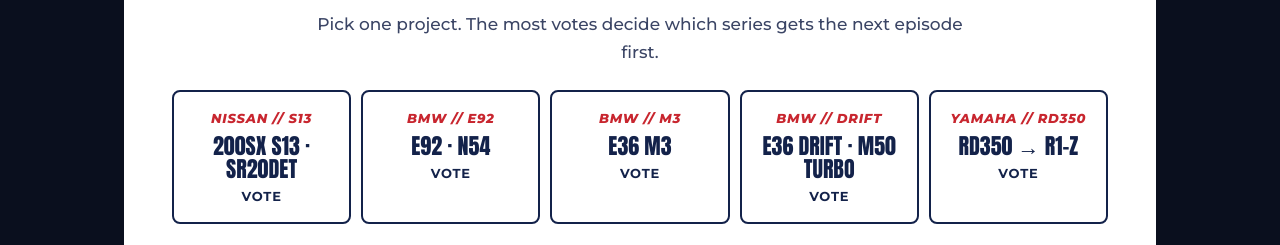
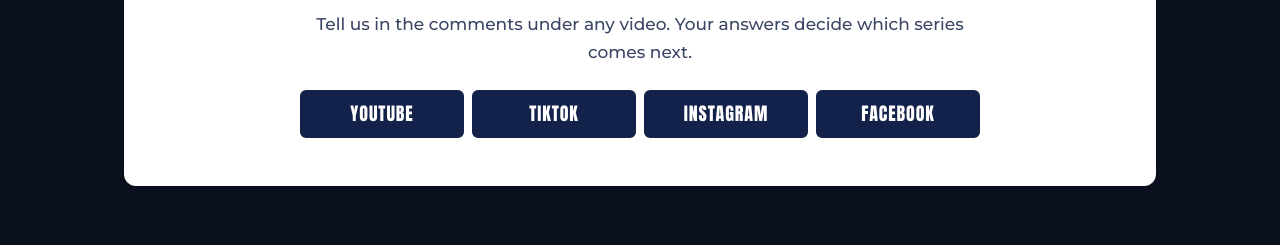
Before and after one commit to pucko7/autotech-web, a plain HTML site: page index.html in a window 1280 px wide. Shown: the part 2415-2660 px from the top of the page. Drawn offline with Linux system fonts and the light colour scheme.

Commit message:
Add files via upload

```diff
--- a/index.html
+++ b/index.html
@@ -87,18 +87,7 @@ h2{margin:0}
 .box .intro{max-width:680px;display:flex;flex-direction:column;align-items:center;gap:14px}
 .box h2{font-size:clamp(36px,5vw,56px);line-height:1.02;color:var(--navy)}
 .box .intro p{margin:0;font-size:17px;font-weight:500;line-height:1.6;color:#3B4565}
-.votes{width:100%;max-width:1000px;display:grid;grid-template-columns:repeat(auto-fit,minmax(170px,1fr));gap:10px}
-.vote{display:flex;flex-direction:column;align-items:center;gap:8px;min-height:130px;padding:18px 12px;border-radius:8px;cursor:pointer;font-family:Montserrat,sans-serif;background:#fff;border:2px solid var(--navy);color:var(--navy);transition:opacity .15s,background .15s}
-.vote .tag{font-style:italic;font-weight:800;font-size:13px;letter-spacing:.06em;color:var(--red)}
-.vote .anton{font-size:22px;line-height:1.05}
-.vote .lbl{font-size:13px;font-weight:700;letter-spacing:.06em}
-.vote:hover{background:#F1F3F8}
-.vote[aria-pressed="true"]{background:var(--red);border-color:var(--red);color:#fff}
-.vote[aria-pressed="true"] .tag{color:#fff}
-.votes.done .vote[aria-pressed="false"]{opacity:.55}
-.thanks{font-weight:600;font-size:16px;min-height:1.5em;margin:0}
-.thanks b{color:var(--red)}
-.box .links{width:100%;max-width:680px;display:grid;grid-template-columns:repeat(auto-fit,minmax(130px,1fr));gap:8px;padding-top:20px;border-top:1px solid #DDE1EA}
+.box .links{width:100%;max-width:680px;display:grid;grid-template-columns:repeat(auto-fit,minmax(130px,1fr));gap:8px}
 .box .links a{display:flex;align-items:center;justify-content:center;min-height:48px;border-radius:6px;background:var(--navy);border:2px solid var(--navy);color:#fff;text-decoration:none;font-size:18px;letter-spacing:.05em}
 .box .links a:hover{background:#1C3166}
 /* footer */
@@ -163,14 +152,12 @@ footer .hash{color:var(--red-t);font-weight:700;font-style:italic}
     </div>
   </section>
 
-  <section class="box" aria-labelledby="vote-h">
+  <section class="box" aria-labelledby="ask-h">
     <img src="logo.jpg" alt="AutoTech Performance logo" width="280" height="280">
     <div class="intro">
-      <h2 id="vote-h" class="anton" data-i18n="askTitle"></h2>
-      <p data-i18n="voteText"></p>
+      <h2 id="ask-h" class="anton" data-i18n="askTitle"></h2>
+      <p data-i18n="askText"></p>
     </div>
-    <div class="votes" id="votes" role="group" aria-labelledby="vote-h"></div>
-    <p class="thanks" id="thanks" role="status"></p>
     <div class="links">
       <a class="anton" href="https://www.youtube.com/@autotech_performance" target="_blank" rel="noopener">YOUTUBE</a>
       <a class="anton" href="https://www.tiktok.com/@autotechjb" target="_blank" rel="noopener">TIKTOK</a>
@@ -204,9 +191,7 @@ footer .hash{color:var(--red-t);font-weight:700;font-style:italic}
       story2: 'Autá ale nikam neodišli a chuť ich dokončiť tiež nie. Dielňa je uprataná, projekty sú späť na zdvihákoch a tentoraz ich dotiahneme do konca.',
       story3: 'Tentoraz s vami. Každý krok, každú zaseknutú skrutku aj prvé naštartovanie uvidíte vo videách. Vďaka, že ste tu – aj tí, čo s nami boli už vtedy.',
       askTitle: 'KTORÝ PROJEKT ŤA ZAUJÍMA NAJVIAC?',
-      voteText: 'Hlasuj za jeden projekt. Najviac hlasov rozhodne, ktorá séria dostane ďalšiu epizódu ako prvá.',
-      vote: 'HLASUJ', voted: '✓ TVOJ HLAS',
-      thanks: 'Ďakujeme! Tvoj hlas:', thanks2: 'Výsledky ukážeme v ďalšom videu.',
+      askText: 'Napíš nám do komentárov pod ktorýmkoľvek videom. Podľa vás sa rozhodujeme, ktorá séria pôjde ďalej.',
       business: 'Spolupráca:',
       title: 'AutoTech Performance – garážové projekty'
     },
@@ -223,9 +208,7 @@ footer .hash{color:var(--red-t);font-weight:700;font-style:italic}
       story2: 'But the cars never left, and neither did the itch to finish them. The shop is cleaned up, the projects are back on the lifts, and this time we are seeing them through.',
       story3: 'This time with you. Every step, every seized bolt and every first start will be on video. Thanks for being here – especially those of you who were here back then.',
       askTitle: 'WHICH BUILD ARE YOU HERE FOR?',
-      voteText: 'Pick one project. The most votes decide which series gets the next episode first.',
-      vote: 'VOTE', voted: '✓ YOUR VOTE',
-      thanks: 'Thanks! Your vote:', thanks2: 'Results in the next video.',
+      askText: 'Tell us in the comments under any video. Your answers decide which series comes next.',
       business: 'Business:',
       title: 'AutoTech Performance – Garage Builds'
     }
@@ -252,7 +235,6 @@ footer .hash{color:var(--red-t);font-weight:700;font-style:italic}
   function el(tag, cls, text) { var e = document.createElement(tag); if (cls) e.className = cls; if (text != null) e.textContent = text; return e; }
 
   var lang = store('at_lang') || ((navigator.language || 'sk').toLowerCase().match(/^(sk|cs)/) ? 'sk' : 'en');
-  var voted = store('at_vote');
 
   function renderBuilds() {
     var g = document.getElementById('builds'); g.innerHTML = '';
@@ -272,36 +254,13 @@ footer .hash{color:var(--red-t);font-weight:700;font-style:italic}
     });
   }
 
-  function renderVotes() {
-    var v = document.getElementById('votes'); v.innerHTML = '';
-    v.classList.toggle('done', !!voted);
-    BUILDS.forEach(function (b) {
-      var on = voted === b.tag;
-      var btn = el('button', 'vote');
-      btn.type = 'button';
-      btn.setAttribute('aria-pressed', on ? 'true' : 'false');
-      btn.appendChild(el('span', 'tag', b.brand + ' // ' + b.tag));
-      btn.appendChild(el('span', 'anton', b.name));
-      btn.appendChild(el('span', 'lbl', on ? T[lang].voted : T[lang].vote));
-      btn.addEventListener('click', function () { voted = b.tag; store('at_vote', b.tag); renderVotes(); });
-      v.appendChild(btn);
-    });
-    var t = document.getElementById('thanks'); t.innerHTML = '';
-    var vb = BUILDS.filter(function (b) { return b.tag === voted; })[0];
-    if (vb) {
-      t.appendChild(document.createTextNode(T[lang].thanks + ' '));
-      t.appendChild(el('b', null, vb.name));
-      t.appendChild(document.createTextNode('. ' + T[lang].thanks2));
-    }
-  }
-
   function setLang(l) {
     lang = l; store('at_lang', l);
     document.documentElement.lang = l;
     document.title = T[l].title;
     document.querySelectorAll('[data-i18n]').forEach(function (n) { n.textContent = T[l][n.getAttribute('data-i18n')]; });
     document.querySelectorAll('[data-set-lang]').forEach(function (b) { b.setAttribute('aria-pressed', b.getAttribute('data-set-lang') === l ? 'true' : 'false'); });
-    renderBuilds(); renderVotes();
+    renderBuilds();
   }
 
   document.querySelectorAll('[data-set-lang]').forEach(function (b) {
```
